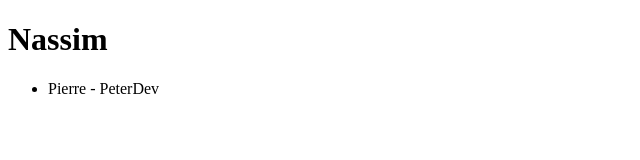
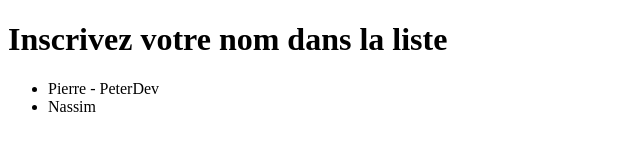
Before and after one commit to PierreDenaes/gitCollab, a plain HTML site: page index.html in a window 1280 px wide. Shown: the whole page, without its empty margins (0-640 px from the left). Drawn offline with Linux system fonts and the light colour scheme.

Commit message:
ajout de mon nom dans la liste

```diff
--- a/index.html
+++ b/index.html
@@ -7,9 +7,10 @@
     <title>Document</title>
 </head>
 <body>
-    <h1>Nassim</h1>
+    <h1>Inscrivez votre nom dans la liste</h1>
     <ul>
         <li>Pierre - PeterDev</li>
+        <li>Nassim</li>
     </ul>
 </body>
 </html>
```
